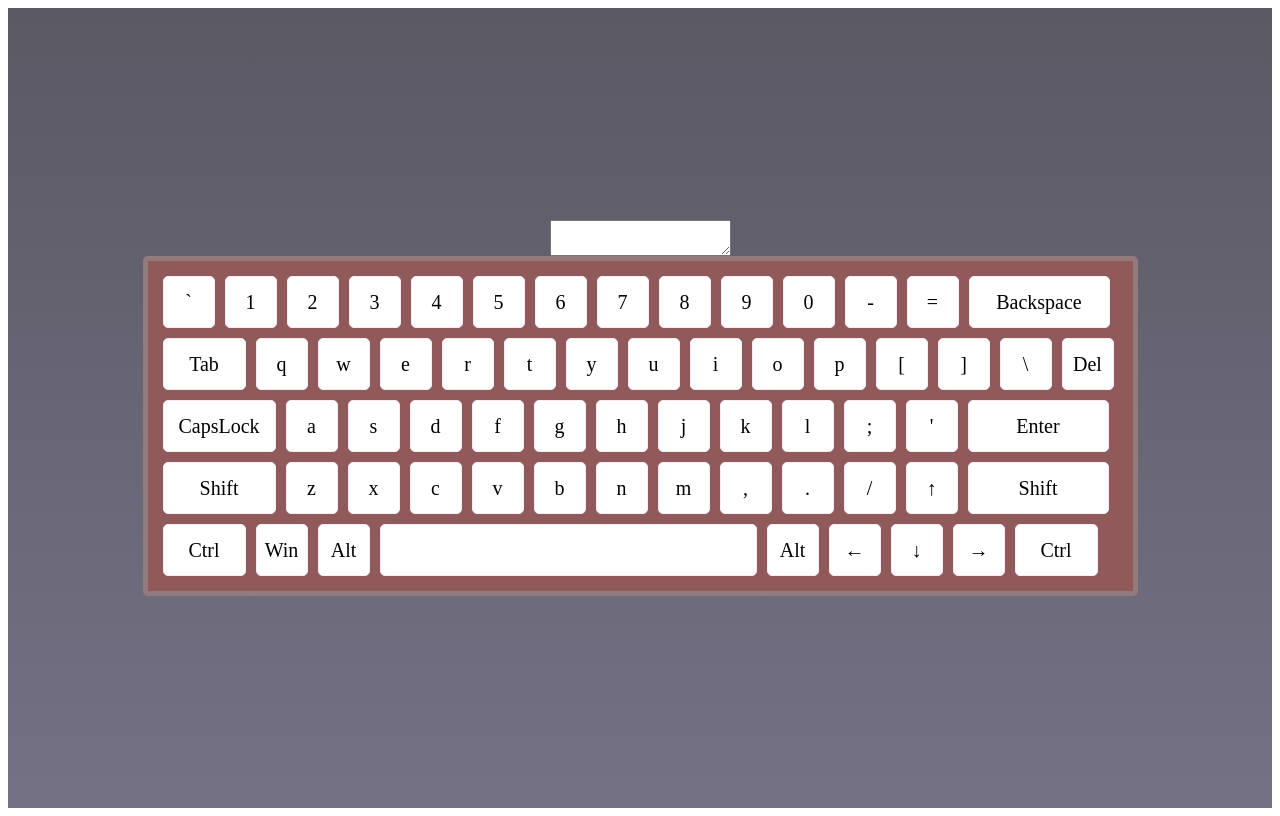
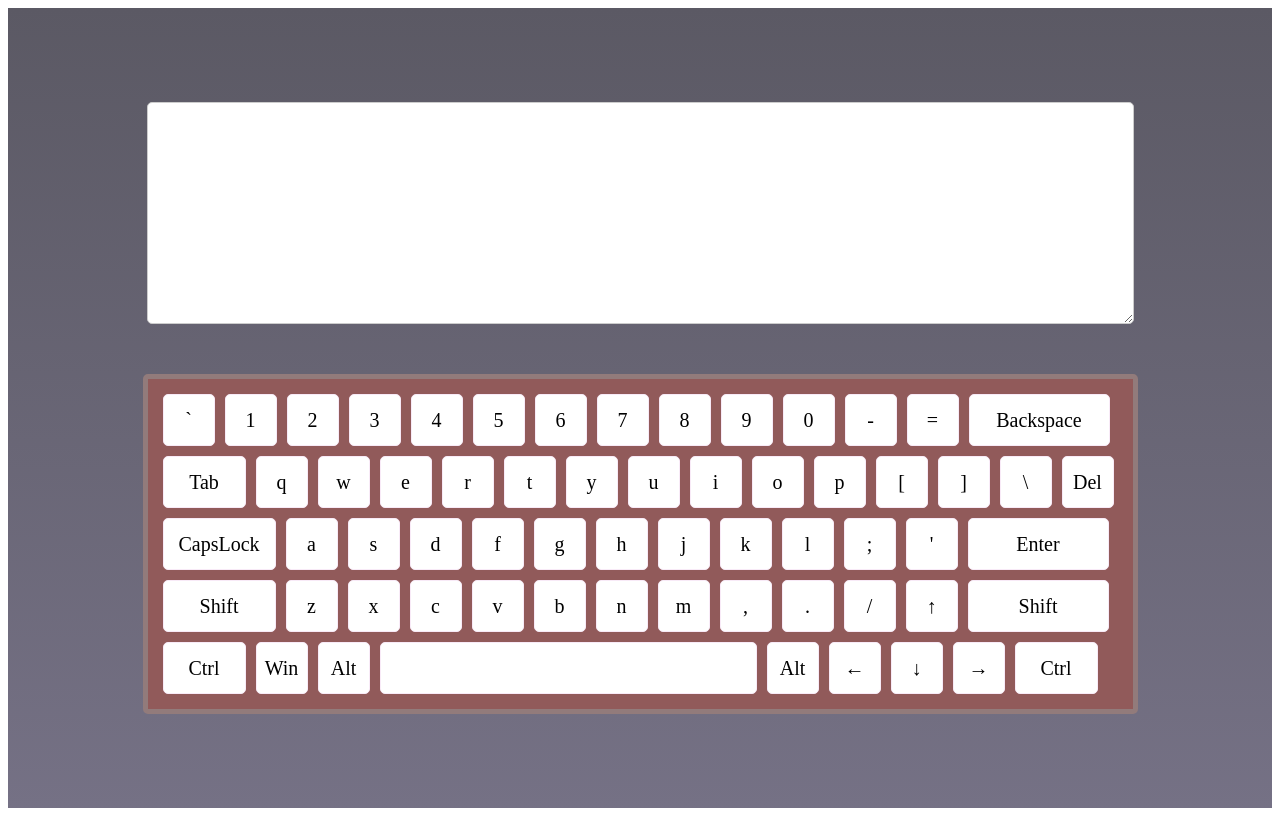
Before and after one commit to SiQos/virtual-keyboard, a plain HTML site: page index.html in a window 1280 px wide. Drawn offline with Linux system fonts and the light colour scheme.

Commit message:
refactor: add styles to output

```diff
--- a/style/style.css
+++ b/style/style.css
@@ -16,6 +16,23 @@
   background-color: #915a5a;
   padding: 10px;
   border-radius: 5px;
+}
+
+.textarea {
+  width: 965px;
+  padding: 10px;
+  border: 1px solid #ccc;
+  border-radius: 5px;
+  resize: vertical;
+  font-size: 16px;
+  height: 200px;
+  margin-bottom: 50px;
+}
+
+.textarea:focus {
+  outline: none;
+  border-color: #ffffff;
+  box-shadow: 0 0 5px rgb(255, 255, 255);
 }
 
 .key {
```
